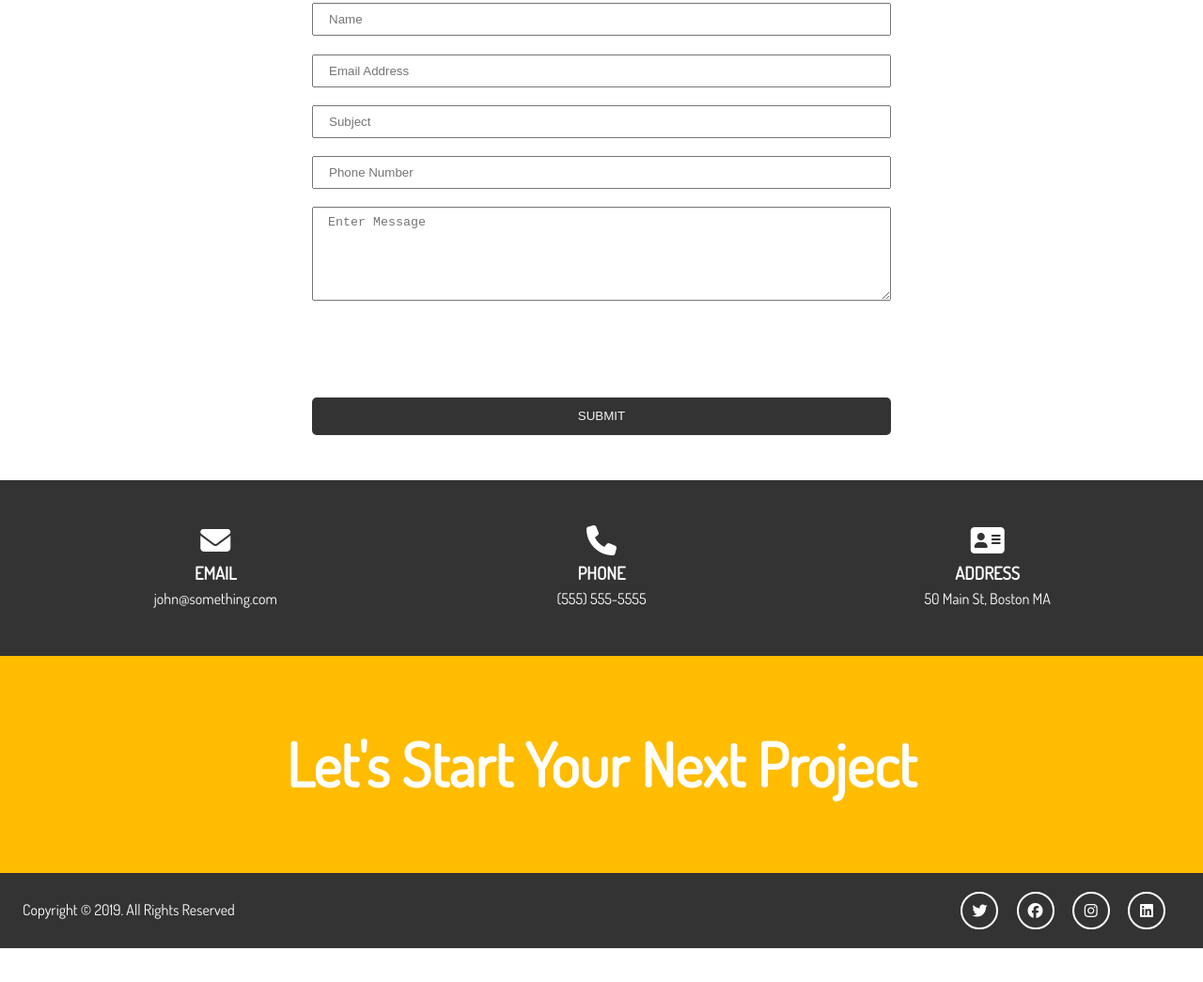
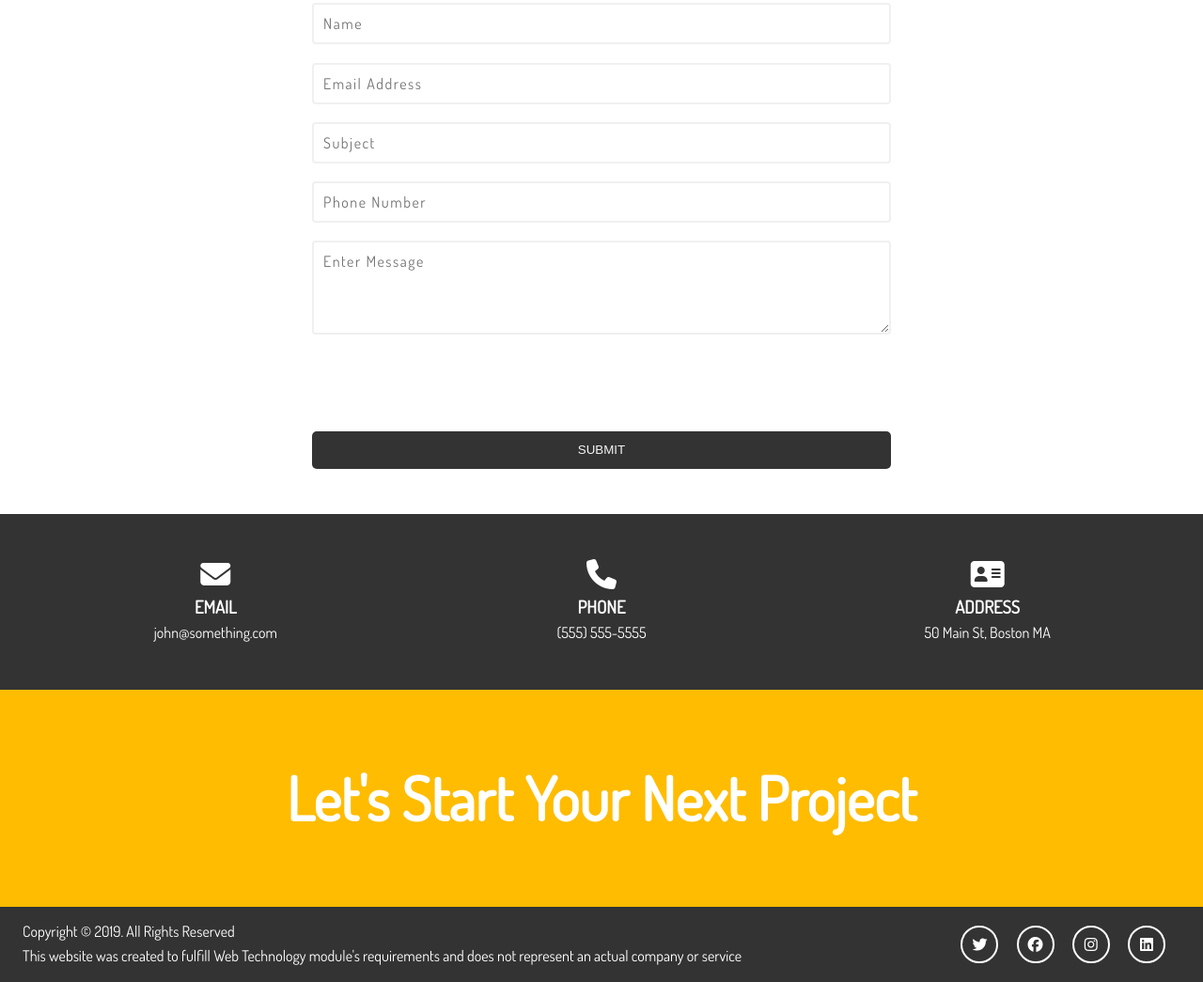
Before and after one commit to Dilshodqwerty/portfolio-website, a website: page dist/contact.html in a window 1280 px wide. Shown: the part 275-1320 px from the top of the page at 94% size. Before the commit the page ends 1284 px from the top, so only its background shows below. Drawn offline with Linux system fonts and the light colour scheme.

Commit message:
Making user input fields consistently styled

```diff
--- a/scss/_config.scss
+++ b/scss/_config.scss
@@ -5,6 +5,8 @@ $light-color: #f4f4f4;
 $medium-color: #ccc;
 $dark-color: #333;
 $bg-img: url("../img/showcase.jpg");
+$success-color: #2ecc71;
+$error-color: #e74c3c;
 
 // Set Text Color
 @function set-text-color($color) {
--- a/scss/_utilities.scss
+++ b/scss/_utilities.scss
@@ -59,6 +59,23 @@ a[class^="btn-"]:hover {
   &-medium {
     background: $medium-color;
     color: set-text-color($medium-color);
+  }
+}
+
+// Styling user inputs, textareas
+.input-text{
+  border: 2px solid #f0f0f0;
+  border-radius: 4px;
+  padding: 0.5rem 1rem;
+  font-size: inherit;
+  font-family: inherit;
+  letter-spacing: 1.5px;
+  padding: 10px;
+  width: 100%;
+
+  &:focus {
+    outline: 0;
+    border-color: $medium-color;
   }
 }
 
--- a/scss/main.scss
+++ b/scss/main.scss
@@ -427,9 +427,6 @@ img {
         height: 100px;
       }
 
-      .text-input {
-        padding: 0.5rem 1rem;
-      }
     }
 
     button[type="submit"] {
@@ -478,14 +475,6 @@ img {
         width: 80vw;
         max-width: 800px;
         // position: fixed;
-
-        .filter {
-          width: 100%;
-          padding: 10px;
-          font-size: inherit;
-          font-family: inherit;
-          letter-spacing: 1.5px;
-        }
       }
 
       #post-container {
@@ -581,6 +570,7 @@ img {
     .social .fab {
       margin-right: 1rem;
       border: 2px solid #fff;
+      color: #fff;
       border-radius: 50%;
       height: 20px;
       width: 20px;
```
Also changed, not shown: dist/about.html, dist/contact.html, dist/css/main.css, dist/index.html, dist/pricing.html, dist/reviews.html, dist/work.html.
